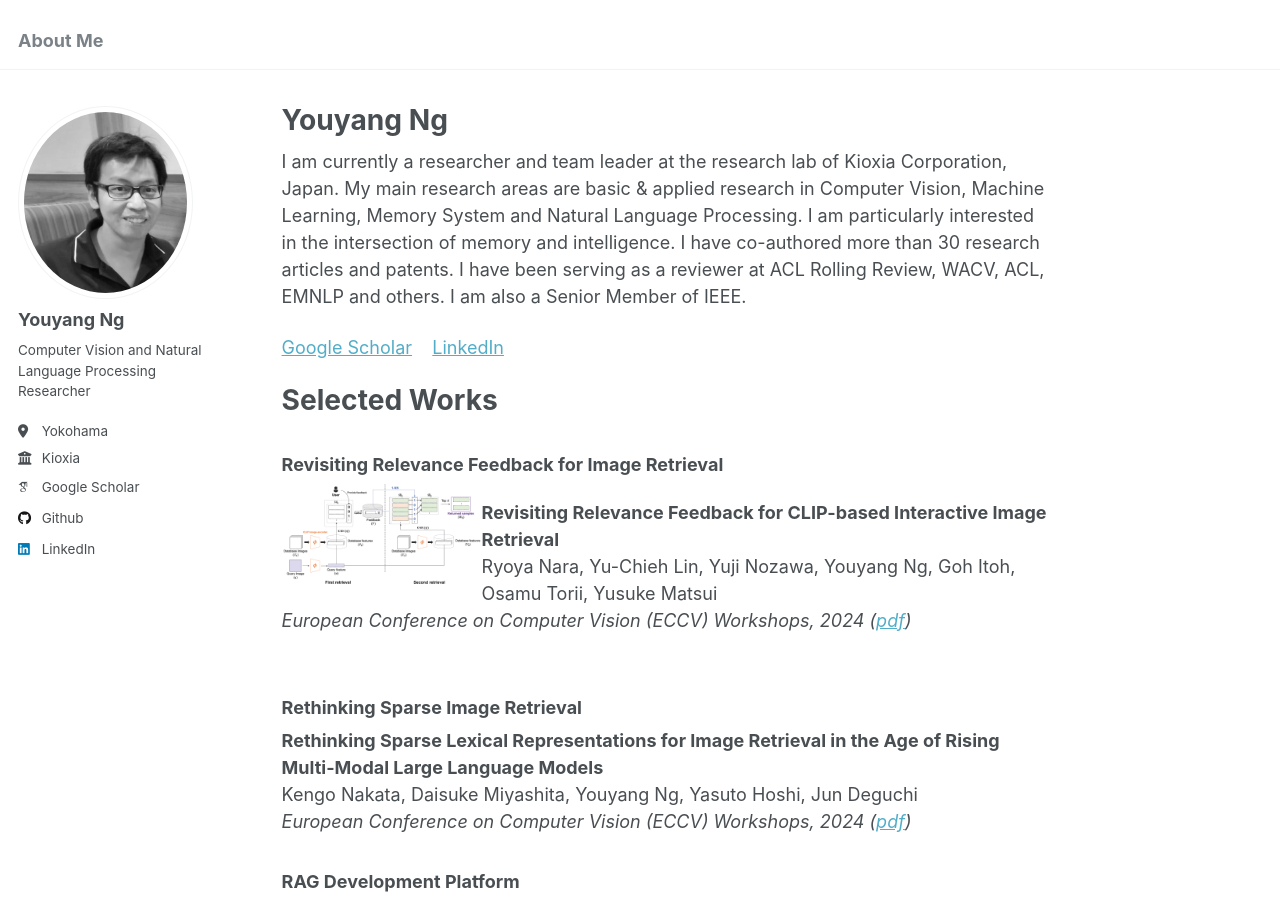
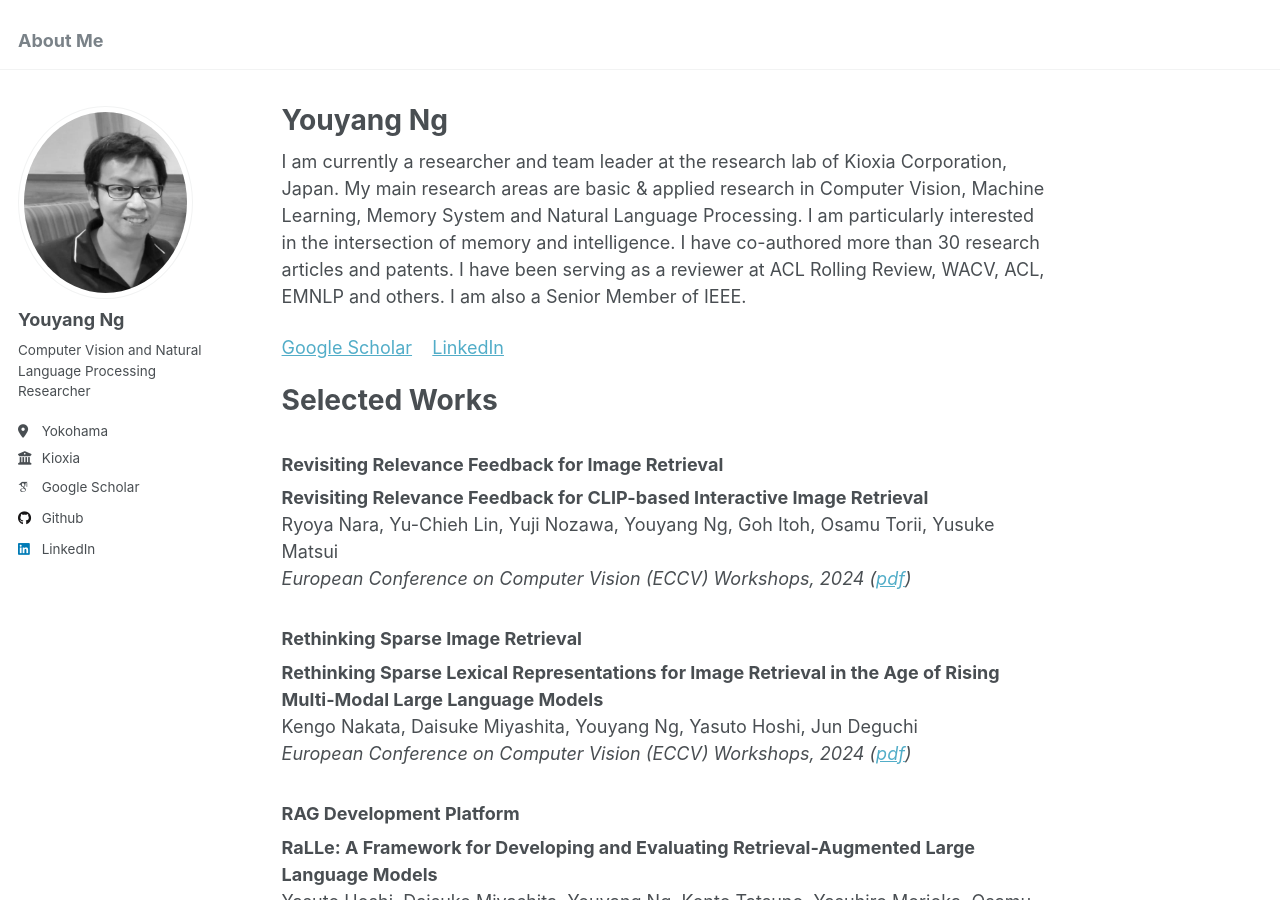
Before and after one commit to yy29/yy29.github.io, a Jekyll site: the page built from _pages/about.md, in a window 1280 px wide and 900 px high. Built offline with Jekyll 4.4.1, drawn with Linux system fonts in a browser that asks for light colours; some web fonts are replaced.

Commit message:
Update about.md

```diff
--- a/_pages/about.md
+++ b/_pages/about.md
@@ -14,12 +14,16 @@ I am currently a researcher and team leader at the research lab of Kioxia Corpor
 Selected Works
 ======
 ### Revisiting Relevance Feedback for Image Retrieval
-<img align="left" width="200" src="../images/2024_feedback.png">
+
+<!---
+|| Revisiting Relevance Feedback for Image Retrieval |
+| :--- | :--- |
+| <img align="left" width="200" src="../images/2024_feedback.png"> | **Revisiting Relevance Feedback for CLIP-based Interactive Image Retrieval** <br> Ryoya Nara, Yu-Chieh Lin, Yuji Nozawa, Youyang Ng, Goh Itoh, Osamu Torii, Yusuke Matsui <br> *European Conference on Computer Vision (ECCV) Workshops, 2024 ([pdf](https://arxiv.org/abs/2404.16398))* |
+--->
 
 **Revisiting Relevance Feedback for CLIP-based Interactive Image Retrieval**
 Ryoya Nara, Yu-Chieh Lin, Yuji Nozawa, Youyang Ng, Goh Itoh, Osamu Torii, Yusuke Matsui
 *European Conference on Computer Vision (ECCV) Workshops, 2024 ([pdf](https://arxiv.org/abs/2404.16398))*
-<br /><br />
 
 ### Rethinking Sparse Image Retrieval
 **Rethinking Sparse Lexical Representations for Image Retrieval in the Age of Rising Multi-Modal Large Language Models**
```
